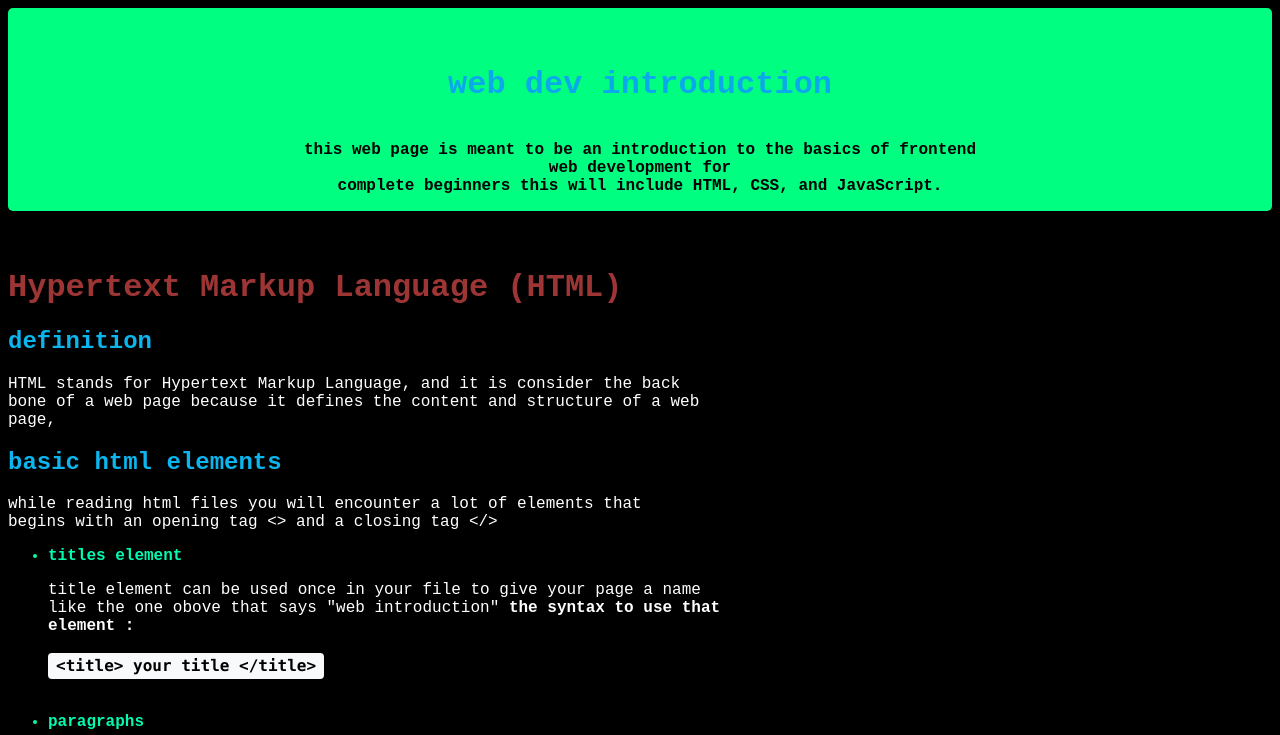
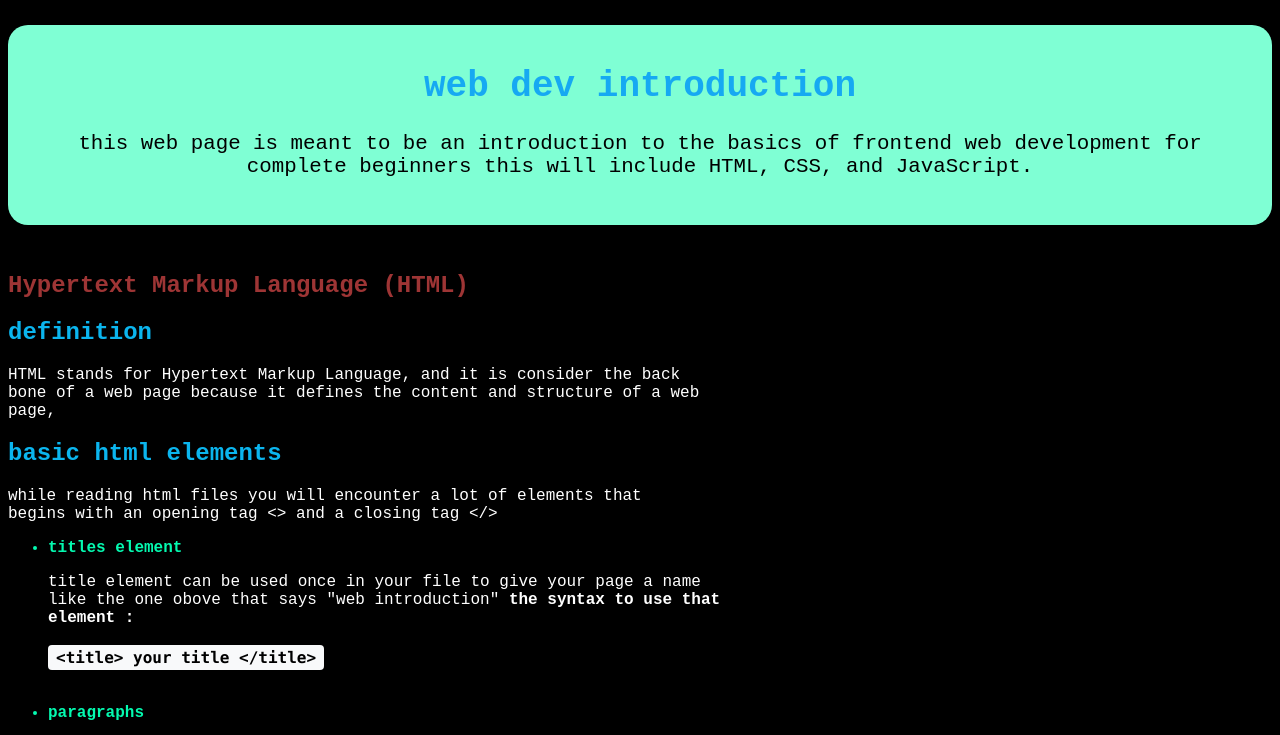
Before and after one commit to medidbella/web_introduction, a plain HTML site: page index.htm in a window 1280 px wide. Shown: the top 735 px of the page. Drawn offline with Linux system fonts and the light colour scheme.

Commit message:
utilising the box modele

```diff
--- a/index.htm
+++ b/index.htm
@@ -10,23 +10,22 @@
 		<title>web introduction</title>
 	</head>
 	<body>
-		<div id=intro>
+		<div id ="first" style="background-color: aquamarine;">
+			<div id=intro >
 				<h1 style="color: rgba(12, 160, 245, 0.911);"><strong><br>web dev introduction</strong></h1>
-				<p style="color: black; font-weight: 900;">
+			</div>
+			<div id="intro-text">
 				this web page is meant to be an introduction to the basics of frontend web development for <br>
 				complete beginners this will include HTML, CSS, and JavaScript.<br>
-				</p>
 			</div>
-
+		</div>
+		<article>
 			<h1><strong><br>Hypertext Markup Language (HTML)</strong></h1>
-	<article>
-		<div>
 			<h2>definition</h2>
 				<p>
 					HTML stands for Hypertext Markup Language, and it is consider the back bone of a web page
 					because it defines the content and structure of a web page,
 				</p>
-		</div>
 			<h2><strong>basic html elements</strong></h2>
 				<p>
 					while reading html files you will encounter a lot of elements that begins
@@ -80,9 +79,9 @@
 						inside &lt;ul&gt; element (unordered list) you can add your &lt;li&gt; elements
 						here is an examle:<br><br>
 						<span class="syntax">
-							&lt;ul&gt;
-							&lt;li&gt; part 1 &lt;/li&gt;
-							&lt;li&gt; part 2 &lt;/li&gt;
+								&lt;ul&gt;<br>
+								&lt;li&gt; part 1 &lt;/li&gt;<br>
+								&lt;li&gt; part 2 &lt;/li&gt;<br>
 								&lt;/ul&gt;
 						</span>
 						<br><br>
@@ -112,12 +111,9 @@
 						<br><br>
 						on the other hand the "em" element is used the in same way (same syntax) but the result of using
 						this element is defrent, it slightly emphasis the text here is an example : <em>hello</em>
-
 					</p>
-
 			</ul>
 		</article>
-
 		<article>
 			<h2><strong>inserting media</strong></h2>
 				<ol>
--- a/style.css
+++ b/style.css
@@ -5,25 +5,41 @@ h1 {
 }
 
 body {
-	text-align: left;
-	background-color: black;
+	background-color: rgb(0, 0, 0);
 }
 
 em {color: blue;}
 
 #CSS { padding-left: 20px; }
 
+p {
+	font-family: 'Courier New', Courier, monospace;
+	color: rgb(255, 255, 255);
+	max-width: 700px;
+}
+
+#first{
+	font-family: 'Courier New', Courier, monospace;
+	border-radius: 20px;
+	margin-bottom: 10px;
+	height: 200px;
+}
+
+#intro-text{
+	margin-top: 25px;
+    display: block;
+	font-size: 1.3rem;
+    text-align: center;
+    margin-bottom: 2%;
+}
 
 #intro {
-    background-color: rgb(0, 255, 128); /* Background color */
-    border-radius: 5px; /* Rounded corners */
-    padding: 0% 0%; /* Simplified shorthand for padding */
-    display: flex; /* Enables Flexbox */
-    flex-direction: column; /* Stacks children vertically */
-    align-items: center; /* Centers children horizontally */
-    text-align: center; /* Centers inline text */
-    box-sizing: border-box; /* Includes padding in height/width calculations */
-    margin-bottom: 20px; /* Adds space below to prevent overlapping */
+	font-size: large;
+    display: block;
+    text-align: center;
+	margin-top: 2%;
+	margin-left: 20%;
+	margin-right: 20%;
 }
 
 a:hover {
@@ -51,11 +67,6 @@ h2, h3, h4, h5, h6 {
 	color: rgb(11, 181, 238);
 }
 
-p {
-	font-family: 'Courier New', Courier, monospace;
-	color: rgb(255, 255, 255);
-	max-width: 700px;
-}
 
 li {
 	color: rgb(4, 250, 176);
```
Lines whose indentation alone changed are shown as unchanged.
